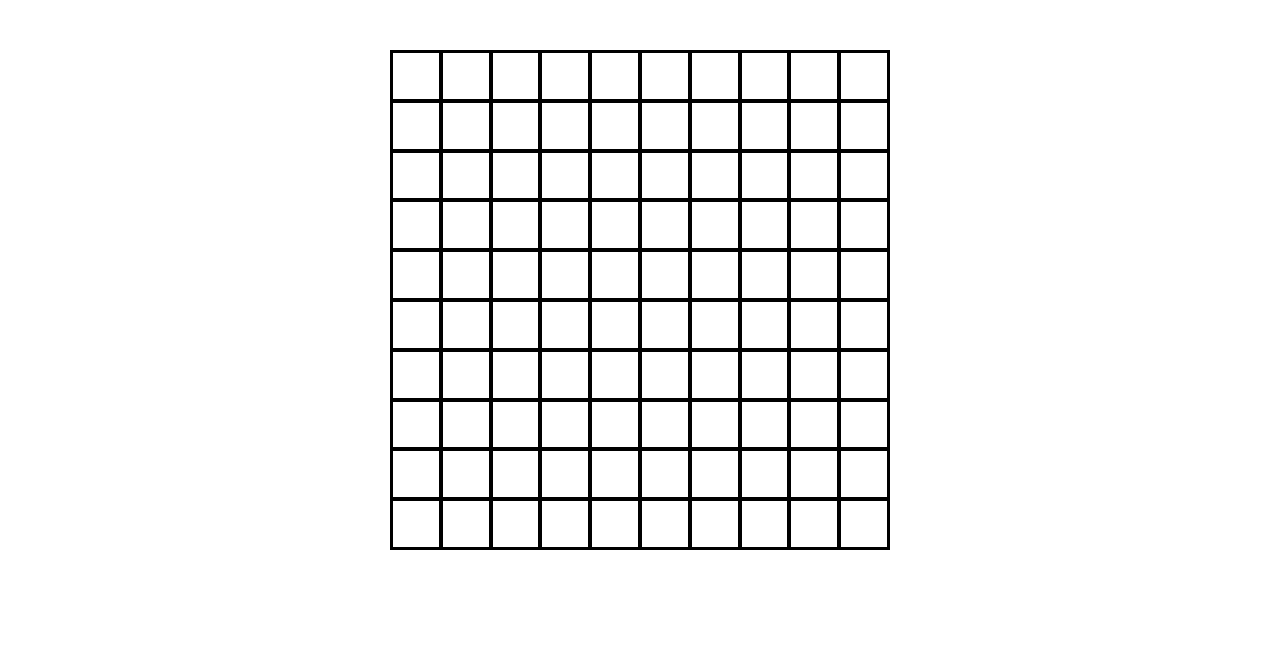
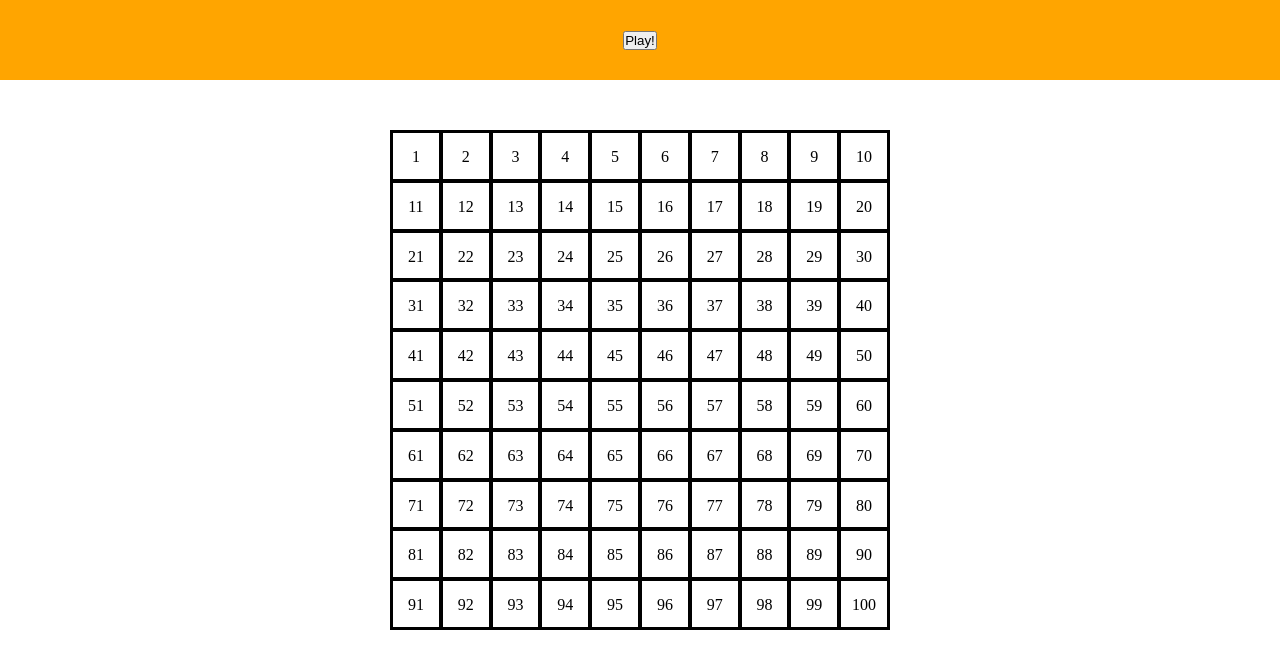
Before and after one commit to DeAngelisDev16/js-campominato-grid, a plain HTML site: page index.html in a window 1280 px wide. Drawn offline with Linux system fonts and the light colour scheme.

Commit message:
Inserimento numeri da 1 a 100 nei quadrati

```diff
--- a/index.html
+++ b/index.html
@@ -9,7 +9,9 @@
     <link rel="stylesheet" href="style.css">
 </head>
 <body>
-    <header id="site_header"></header>
+    <header id="site_header">
+        <button id="play">Play!</button>
+    </header>
 
 
 
--- a/myscript.js
+++ b/myscript.js
@@ -1,6 +1,7 @@
 
 
 const mainContainer = document.getElementById('wrapper');
+const playButton = document.getElementById('play');
 
 
 
@@ -9,9 +10,7 @@ const mainContainer = document.getElementById('wrapper');
 for (let i = 1; i <= 100; i++){
     console.log(i);
     const newDiv = document.createElement('div');
+    newDiv.classList.add('square');
     mainContainer.append(newDiv);
-    newDiv.classList.add('square');
-
-
-
+    newDiv.append(i);
 }
--- a/style.css
+++ b/style.css
@@ -7,6 +7,15 @@
 body{
     max-height: 100vh;
 }
+
+header{
+    height: 10vh;
+    background-color: orange;
+    display: flex;
+    justify-content: center;
+    align-items: center;
+}
+
 
 #wrapper{
     width: 500px;
@@ -22,4 +31,6 @@ body{
     width: calc(100% / 10);
     height: calc(100% / 10);
     border: 2px solid black;
+    text-align: center;
+    line-height: 3;
 }
```
